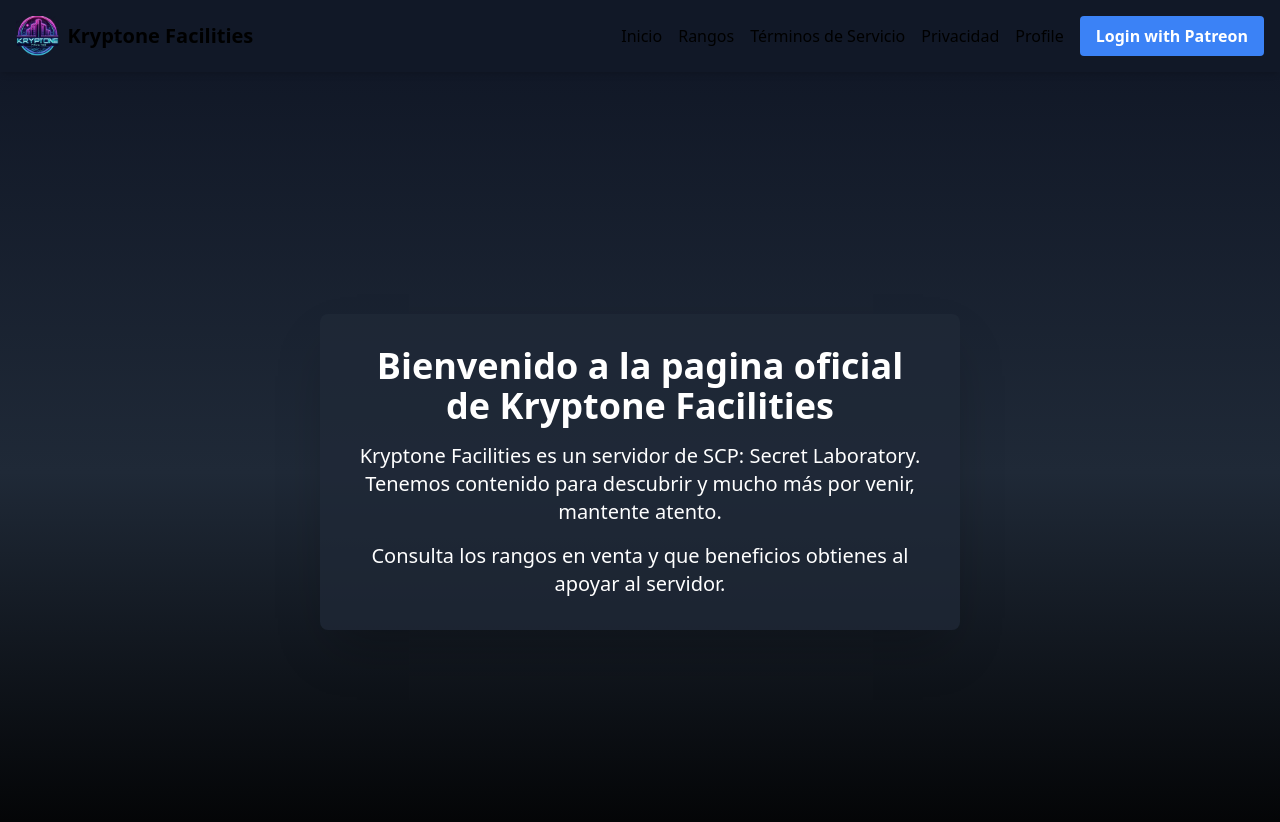
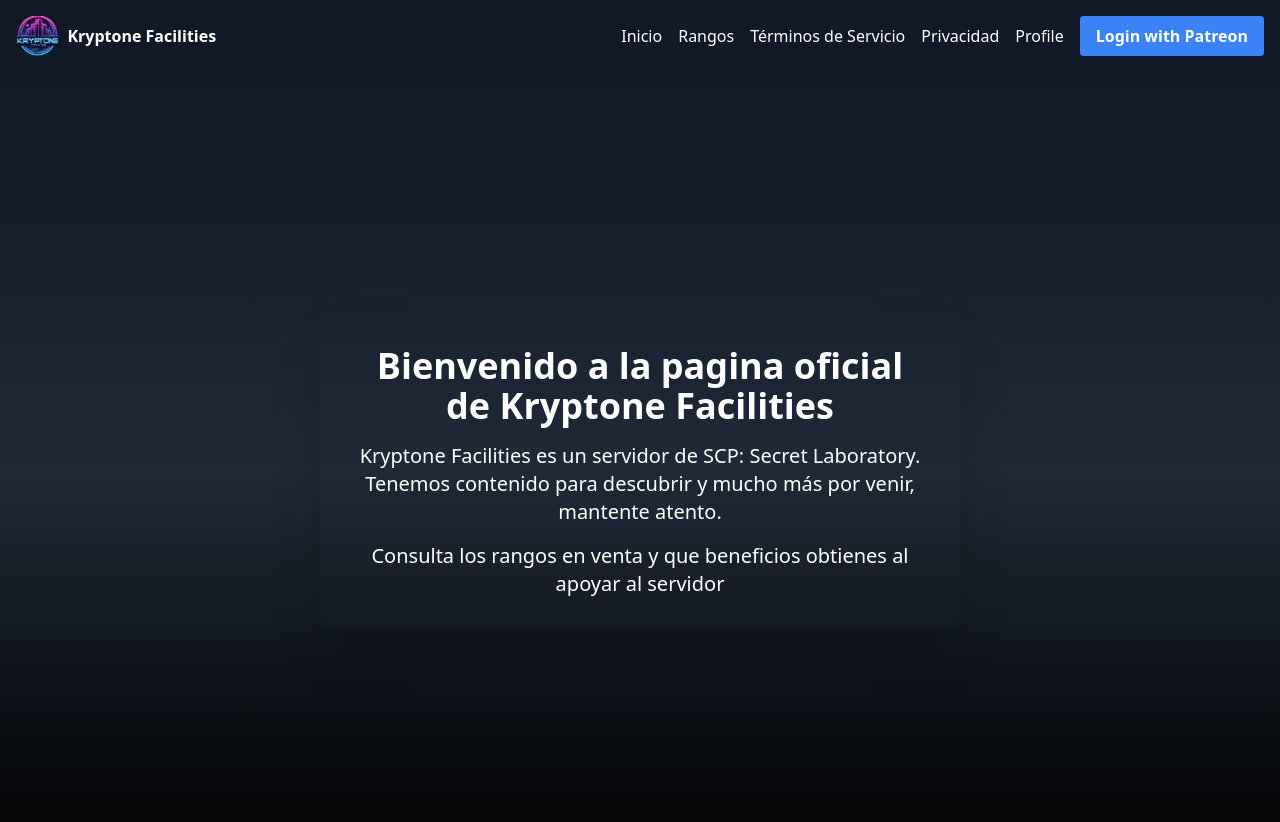
Before and after one commit to VassterO/KryptoneV2, a React (Create React App) app in the folder client/: page / in a window 1280 px wide. Shown: the top 822 px of the page. Built offline with nearby package versions, Linux system fonts and the light colour scheme; no server answers.

Commit message:
Improve Layout

```diff
--- a/client/src/components/Home.js
+++ b/client/src/components/Home.js
@@ -2,8 +2,8 @@
 
 const Home = () => {
     return (
-        <div className="min-h-screen bg-gradient-to-b from-gray-900 via-gray-800 to-black text-white flex flex-col items-center justify-center py-8">
-            <div className="p-8 bg-gray-800 bg-opacity-75 shadow-2xl rounded-lg w-10/12 md:w-8/12 lg:w-6/12 text-center">
+        <div className="min-h-screen bg-gradient-to-b from-gray-900 via-gray-800 to-black text-white flex flex-col items-center justify-center py-8 animate-fade-in">
+            <div className="p-8 bg-transparent shadow-2xl rounded-lg w-10/12 md:w-8/12 lg:w-6/12 text-center">
                 <h1 className="text-4xl font-bold mb-4">
                     Bienvenido a la pagina oficial de Kryptone Facilities
                 </h1>
@@ -11,7 +11,7 @@
                     Kryptone Facilities es un servidor de SCP: Secret Laboratory. Tenemos contenido para descubrir y mucho más por venir, mantente atento.
                 </p>
                 <p className="text-xl">
-                    Consulta los rangos en venta y que beneficios obtienes al apoyar al servidor.
+                    Consulta los rangos en venta y que beneficios obtienes al apoyar al servidor
                 </p>
             </div>
         </div>
--- a/client/src/components/Navbar.js
+++ b/client/src/components/Navbar.js
@@ -20,29 +20,29 @@
     };
 
     return (
-        <header className="bg-background text-foreground p-4 flex items-center justify-between sticky top-0 z-50 shadow-md">
+        <header className="bg-gray-900 text-white p-4 flex items-center justify-between sticky top-0 z-50">
             <div className="flex items-center">
                 <img src={logo} className="h-10" alt="Kryptone Facilities Logo" />
-                <h1 className="ml-2 font-bold text-xl">Kryptone Facilities</h1>
+                <h1 className="ml-2 font-bold text-white">Kryptone Facilities</h1>
             </div>
             <nav className="flex items-center space-x-4">
-                <Link to="/" className="hover:text-accent transition-colors duration-200">Inicio</Link>
-                <Link to="/ranks" className="hover:text-accent transition-colors duration-200">Rangos</Link>
-                <Link to="/tos" className="hover:text-accent transition-colors duration-200">Términos de Servicio</Link>
-                <Link to="/privacy" className="hover:text-accent transition-colors duration-200">Privacidad</Link>
-                <Link to="/profile" className="hover:text-accent transition-colors duration-200">Profile</Link>
+                <Link to="/" className="hover:text-gray-400 text-white transition duration-300">Inicio</Link>
+                <Link to="/ranks" className="hover:text-gray-400 text-white transition duration-300">Rangos</Link>
+                <Link to="/tos" className="hover:text-gray-400 text-white transition duration-300">Términos de Servicio</Link>
+                <Link to="/privacy" className="hover:text-gray-400 text-white transition duration-300">Privacidad</Link>
+                <Link to="/profile" className="hover:text-gray-400 text-white transition duration-300">Profile</Link>
                 {isAuthenticated ? (
                     <div className="flex items-center space-x-2">
-                        <span>Welcome, {user?.name}</span>
+                        <span className="text-white">Welcome, {user?.name}</span>
                         {user?.memberships && user.memberships.length > 0 && (
-                            <span>Current Plan: {user.memberships[0].tier}</span>
+                            <span className="text-white">Current Plan: {user.memberships[0].tier}</span>
                         )}
-                        <button onClick={handleLogout} className="bg-red-500 hover:bg-red-700 text-white font-bold py-2 px-4 rounded transition duration-200">
+                        <button onClick={handleLogout} className="bg-red-500 hover:bg-red-700 text-white font-bold py-2 px-4 rounded transition transform hover:scale-105 duration-300">
                             Logout
                         </button>
                     </div>
                 ) : (
-                    <button onClick={handleLogin} className="bg-blue-500 hover:bg-blue-700 text-white font-bold py-2 px-4 rounded transition duration-200">
+                    <button onClick={handleLogin} className="bg-blue-500 hover:bg-blue-700 text-white font-bold py-2 px-4 rounded transition transform hover:scale-105 duration-300">
                         Login with Patreon
                     </button>
                 )}
--- a/client/src/components/Profile.js
+++ b/client/src/components/Profile.js
@@ -17,17 +17,21 @@
     }, [user, isAuthenticated]);
 
     if (!profile) {
-        return <div className="text-white">Loading...</div>;
+        return (
+            <div className="text-white flex items-center justify-center min-h-screen">
+                <div className="spinner-border animate-spin inline-block w-8 h-8 border-4 rounded-full text-blue-500" role="status">
+                    <span className="visually-hidden">Loading...</span>
+                </div>
+            </div>
+        );
     }
 
     return (
-        <div className="min-h-screen bg-gradient-to-b from-gray-900 via-gray-800 to-black text-white flex flex-col items-center justify-center py-8">
-            <div className="p-8 bg-gray-800 bg-opacity-75 rounded-lg shadow-2xl w-10/12 md:w-8/12 lg:w-6/12">
-                <h2 className="text-4xl font-bold mb-4">Welcome, {profile.name}</h2>
-                {profile.memberships && profile.memberships.length > 0 && (
-                    <p className="text-xl mb-4">Current Plan: {profile.memberships[0].tier}</p>
-                )}
-            </div>
+        <div className="p-4">
+            <h2 className="text-white text-2xl">Welcome, {profile.name}</h2>
+            {profile.memberships && profile.memberships.length > 0 && (
+                <p className="text-white">Current Plan: {profile.memberships[0].tier}</p>
+            )}
         </div>
     );
 };
--- a/client/src/index.css
+++ b/client/src/index.css
@@ -30,3 +30,7 @@
     scrollbar-width: thin;
     scrollbar-color: #718096 #2d3748;
 }
+
+html {
+    scroll-behavior: smooth;
+}
--- a/client/tailwind.config.js
+++ b/client/tailwind.config.js
@@ -4,11 +4,22 @@
     "./src/**/*.{js,jsx,ts,tsx}", // Adjust the paths according to your project structure
   ],
   theme: {
-    extend: {},
+    extend: {
+      animation: {
+        'fade-in': 'fadeIn 1s ease-out',
+        'spin-slow': 'spin 3s linear infinite',
+      },
+      keyframes: {
+        fadeIn: {
+          '0%': { opacity: 0 },
+          '100%': { opacity: 1 },
+        },
+      },
+    },
   },
-  darkMode: 'media', // You can also remove this line if you don't want dark mode
+  darkMode: 'media',
   plugins: [
     require('@tailwindcss/forms'),
-    require('@tailwindcss/typography')
+    require('@tailwindcss/typography'),
   ],
 };
```
